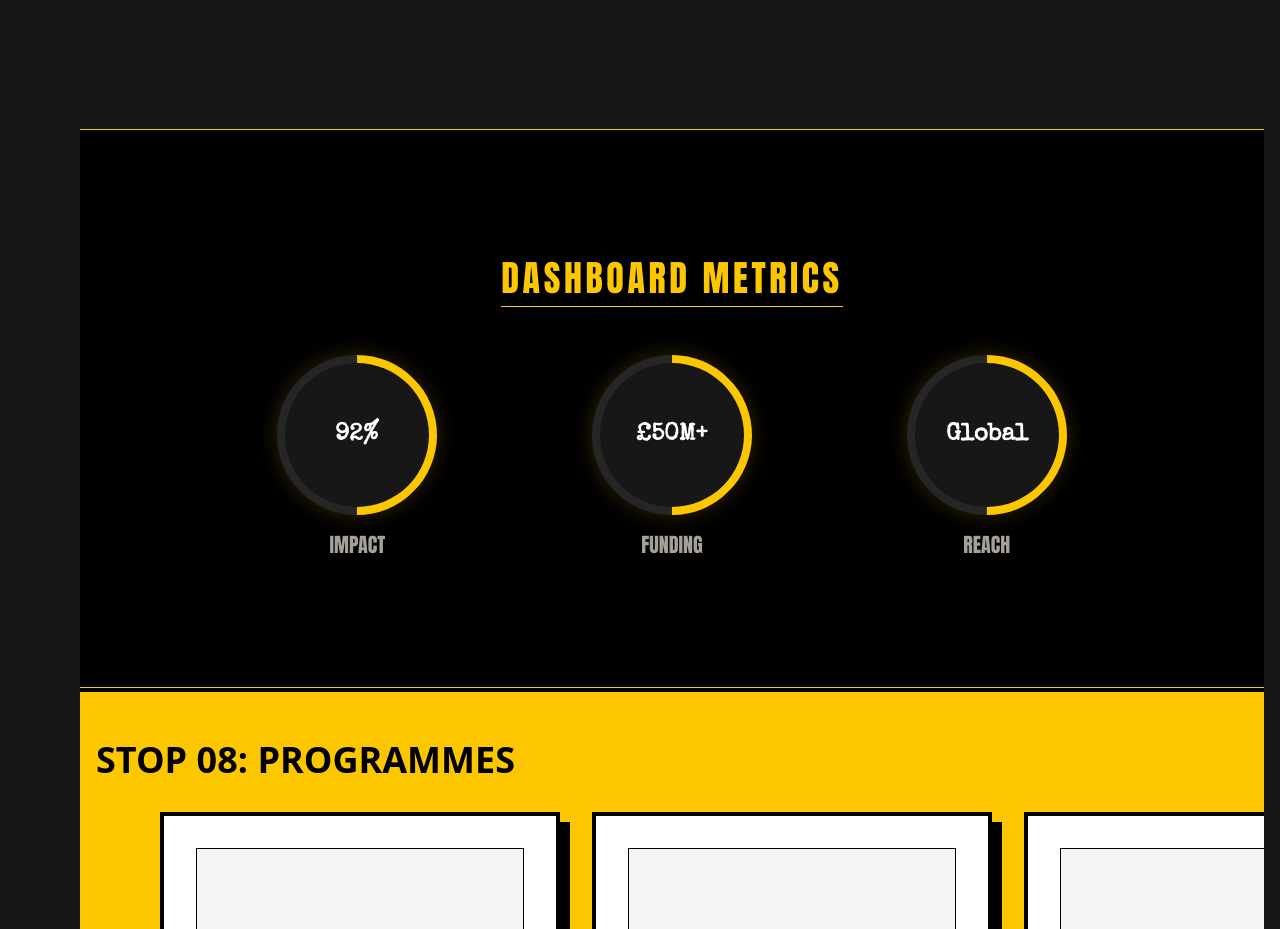
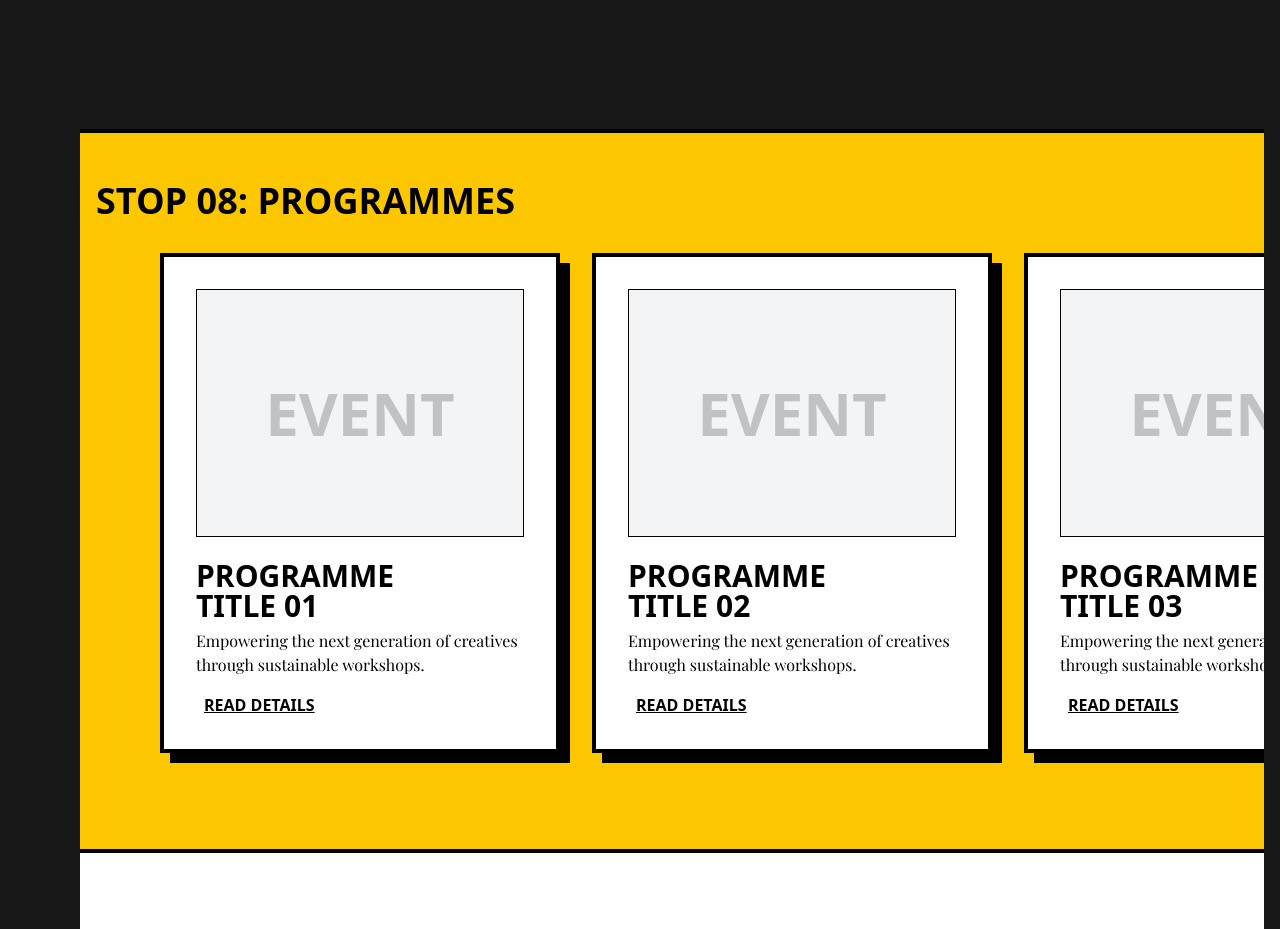
Before and after one commit to Mrfocused1/theyellowdanfo, a React (Vite) app: page / in a window 1280 px wide. Shown: the part 4640-5569 px from the top of the page. Built offline with nearby package versions, Linux system fonts and the light colour scheme; a web font is replaced by a local one.

Commit message:
Remove dashboard metrics section from home page

```diff
--- a/src/App.jsx
+++ b/src/App.jsx
@@ -1076,26 +1076,8 @@ const App = ({ onNavigate }) => {
           </div>
         </section>
 
-        {/* STOP 07: IMPACT */}
-        <section id="stop-7" className="py-32 border-y border-yellow-400 bg-black">
-          <div className="container mx-auto px-6 flex flex-col items-center">
-            <h2 className="font-display text-yellow-400 text-4xl mb-12 uppercase tracking-widest border-b border-yellow-400 pb-2">Dashboard Metrics</h2>
-            <div className="w-full max-w-4xl grid md:grid-cols-3 gap-12">
-              {[
-                { label: "IMPACT", val: "92%" },
-                { label: "FUNDING", val: "£50M+" },
-                { label: "REACH", val: "Global" }
-              ].map((meter, i) => (
-                <div key={i} className="text-center">
-                  <div className="h-40 w-40 rounded-full border-8 border-neutral-800 border-t-yellow-400 border-r-yellow-400 mx-auto mb-4 rotate-45 flex items-center justify-center bg-neutral-900 shadow-[0_0_20px_rgba(251,191,36,0.2)]">
-                    <div className="-rotate-45 font-mono-style text-2xl font-bold text-white">{meter.val}</div>
-                  </div>
-                  <h3 className="font-display text-xl text-stone-400">{meter.label}</h3>
-                </div>
-              ))}
-            </div>
-          </div>
-        </section>
+        {/* STOP 07: Placeholder for scroll continuity */}
+        <section id="stop-7" className="hidden"></section>
 
         {/* STOP 08: PROGRAMMES (FROM ORIGINAL) */}
         <section id="stop-8" className="py-12 bg-yellow-400 border-t-4 border-b-4 border-black overflow-hidden">
```
